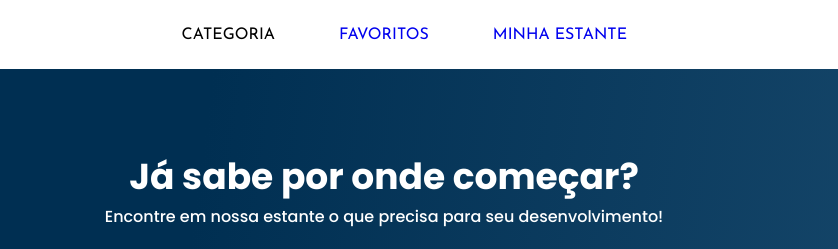
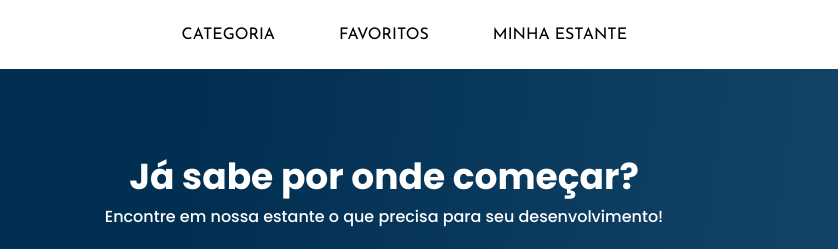
Before and after one commit to Maicon-F/Bookstore, a plain HTML site: page index.html in a window 1280 px wide. Shown: the top 249 px of the page, 256-1094 px from the left. Drawn offline with nearby package versions, Linux system fonts and the light colour scheme.

Commit message:
ajustada cor e removido link das opcoes

```diff
--- a/styles/header.css
+++ b/styles/header.css
@@ -119,6 +119,12 @@ text-transform: uppercase;
     .opcoes {
         display: flex;
     }
+
+    .opcoes__link {
+        color: black;
+        text-decoration: none;
+    }
+
     .omitir__conteudo__screen_1024 {
         display: none;
     }
@@ -140,6 +146,7 @@ text-transform: uppercase;
 
     .lista-menu__item:hover>.lista-menu__link {
         -webkit-text-fill-color: var(--branco);
+        text-decoration: none;
     }
 
     .lista-menu__item:hover {
```
